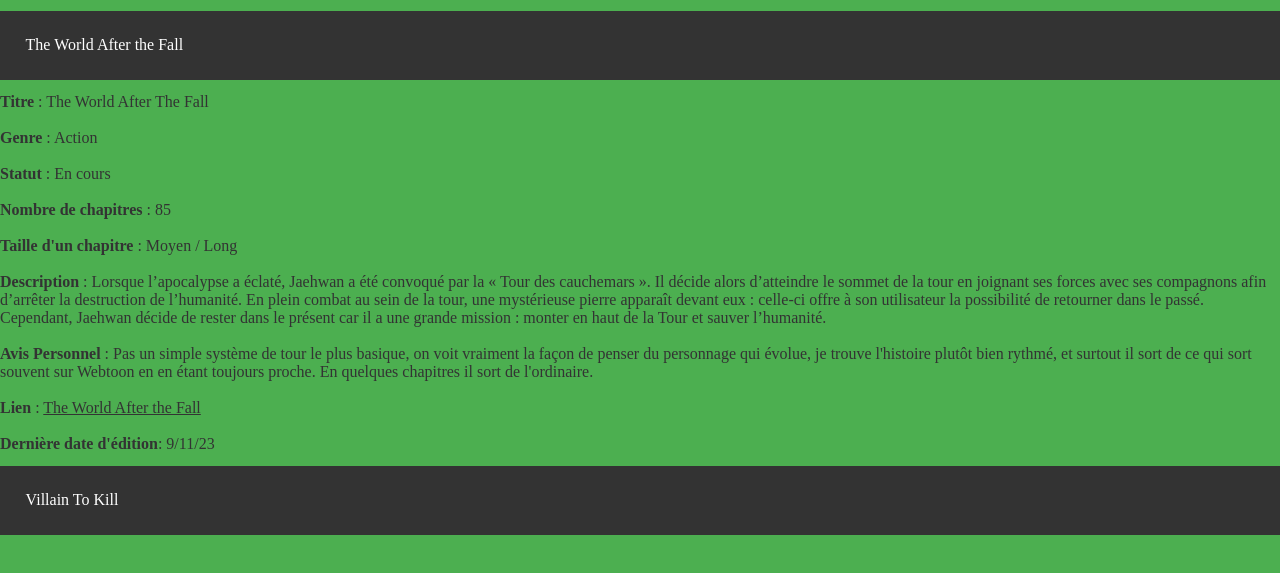
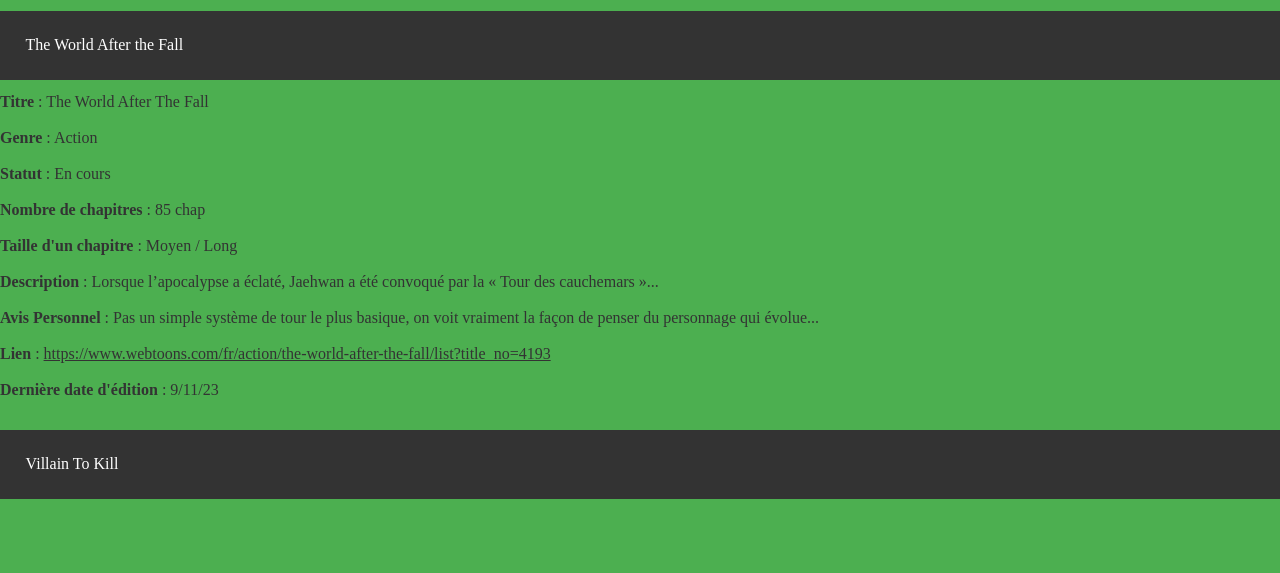
Before and after one commit to PGII33/pgii_spam, a plain HTML site: page web/Webtoon Resume/action.html in a window 1280 px wide. Both pictures are taken after a click on the element "The World After the Fall". Shown: the part 29-602 px from the top of the page. Drawn offline with Linux system fonts and the light colour scheme; a web font is replaced by a local one.

Commit message:
action.html :  - Simplification du code par text_convert.js   - Ajout de Villain to kill

```diff
--- a/web/Webtoon Resume/action.html
+++ b/web/Webtoon Resume/action.html
@@ -15,35 +15,7 @@
     The World After the Fall
 </div>
 <div class="hidden-text" id="The_World_After_the_Fall">
-    <p> <strong>Titre</strong> : The World After The Fall <br><br>
-
-        <strong>Genre</strong> : Action <br><br>
-
-        <strong>Statut</strong> : En cours <br><br>
-
-        <strong>Nombre de chapitres</strong> : 85 <br><br>
-
-        <strong>Taille d'un chapitre</strong> : Moyen / Long <br><br>
-
-        <strong>Description</strong> : Lorsque l’apocalypse a éclaté, Jaehwan a été convoqué
-        par la « Tour des cauchemars ». Il décide alors d’atteindre le sommet
-        de la tour en joignant ses forces avec ses compagnons afin d’arrêter
-        la destruction de l’humanité. En plein combat au sein de la tour,
-        une mystérieuse pierre apparaît devant eux : celle-ci offre à son
-        utilisateur la possibilité de retourner dans le passé. Cependant,
-        Jaehwan décide de rester dans le présent car il a une grande mission :
-        monter en haut de la Tour et sauver l’humanité. <br><br>
-
-        <strong>Avis Personnel</strong> : Pas un simple système de tour le plus basique,
-        on voit vraiment la façon de penser du personnage qui évolue,
-        je trouve l'histoire plutôt bien rythmé, et surtout il sort de ce
-        qui sort souvent sur Webtoon en en étant toujours proche.
-        En quelques chapitres il sort de l'ordinaire. <br><br>
-
-        <strong>Lien</strong> : <a href="https://www.webtoons.com/fr/action/the-world-afte
-        r-the-fall/list?title_no=4193"> The World After the Fall </a> <br> <br>
-
-        <strong>Dernière date d'édition</strong>: 9/11/23
+    <p id="The-World-After-The-Fall">
     </p>
 </div>
 
@@ -52,9 +24,10 @@
     Villain To Kill
 </div>
 <div class="hidden-text" id="Villain_To_Kill">
-    <p>Villain To Kill</p>
+    <p id="Villain-To-Kill"></p>
 </div>
 
 <script src="script.js"></script>
+<script src="text_convert.js"></script>
 </body>
 </html>
```
